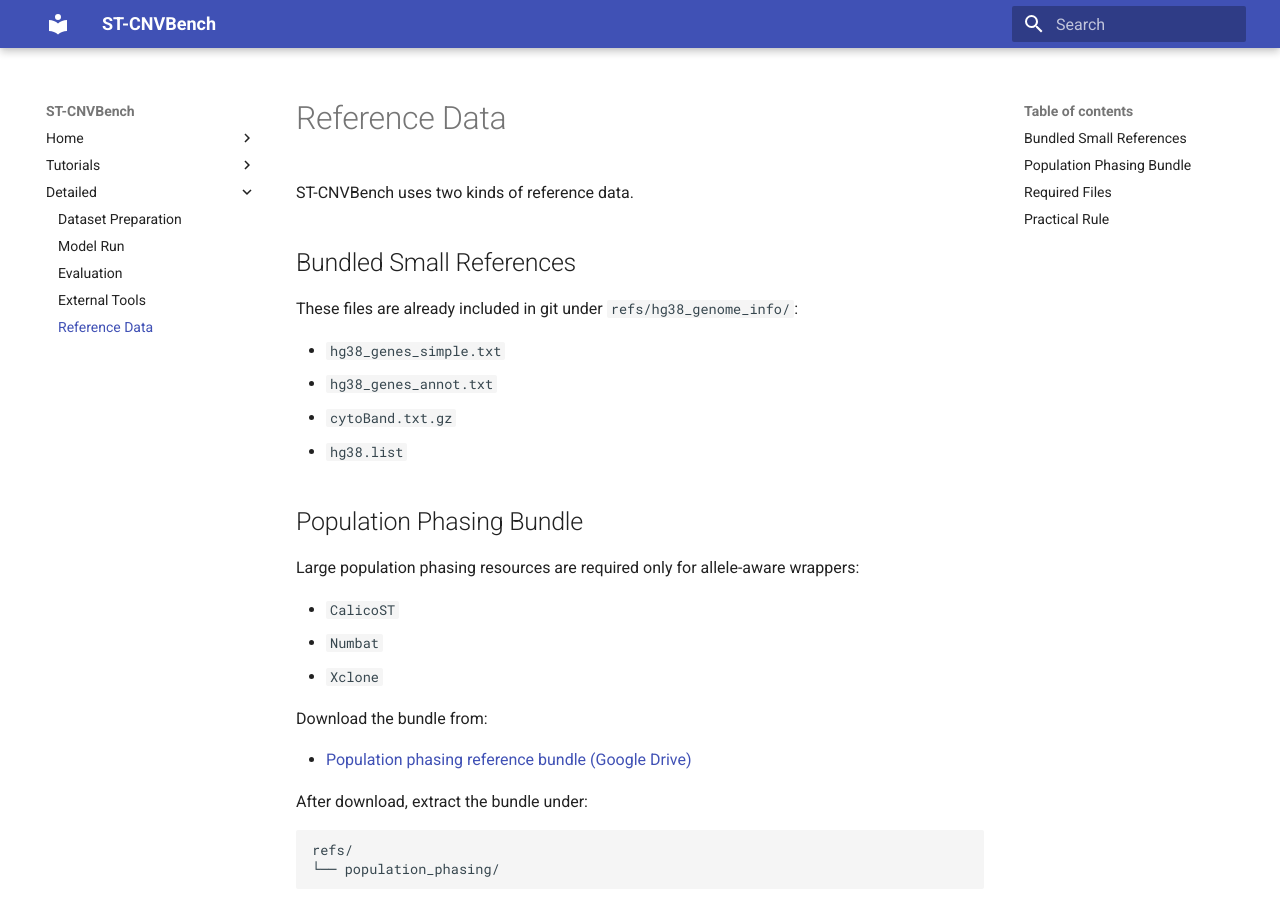
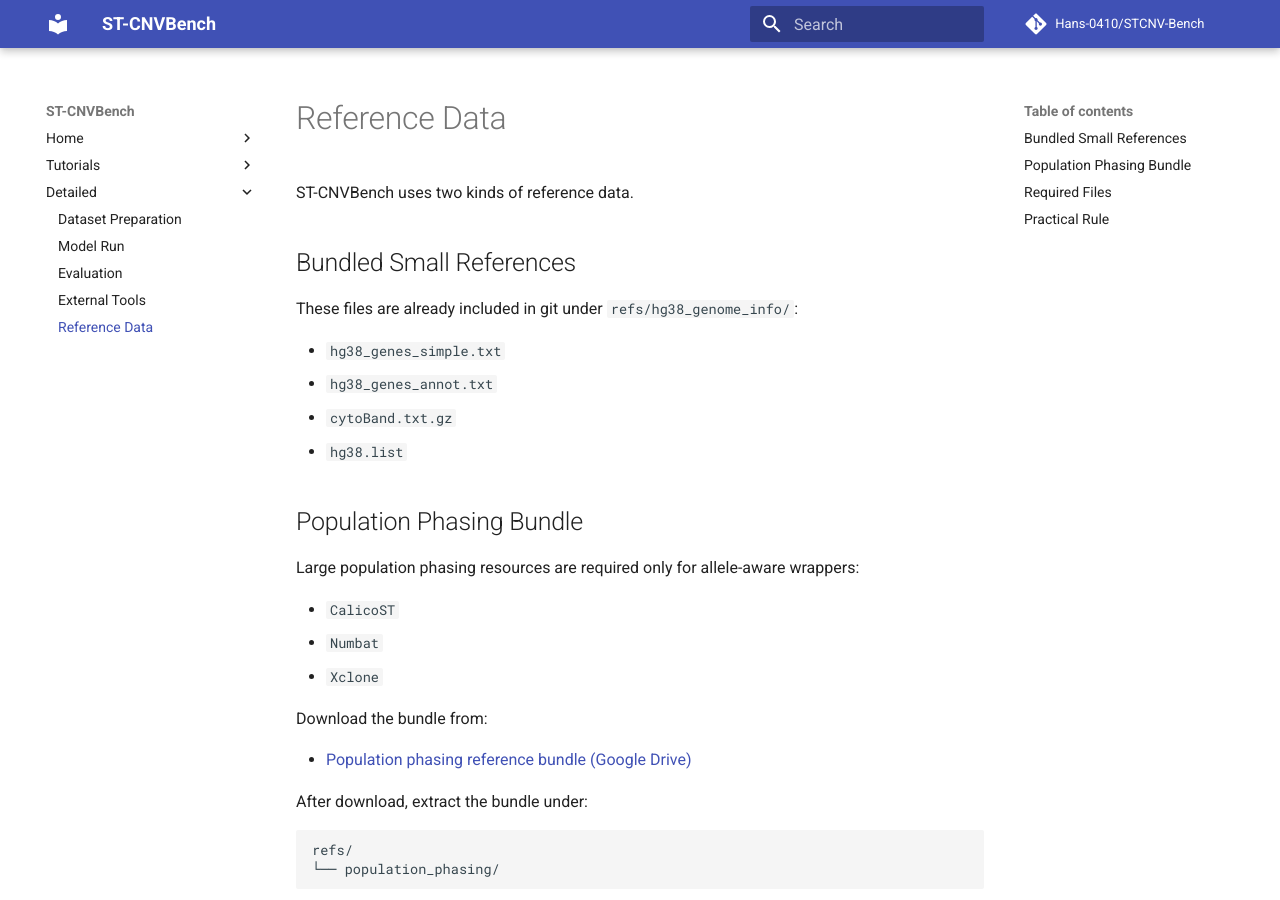
Before and after one commit to YangLabHKUST/ST-CNABench, an MkDocs documentation site: the page built from docs/reference_data.md, in a window 1280 px wide and 900 px high. Built offline with MkDocs 1.6.1 and Material for MkDocs 9.7.7, drawn with Linux system fonts in a browser that asks for light colours; comment, search, counter and statistics services are not loaded.

Commit message:
Add repository link to docs config

```diff
--- a/mkdocs.yml
+++ b/mkdocs.yml
@@ -1,6 +1,8 @@
 site_name: ST-CNVBench
 site_description: Benchmark CNV inference methods on spatial transcriptomics.
 site_url: !ENV [READTHEDOCS_CANONICAL_URL, ""]
+repo_url: https://github.com/Hans-0410/STCNV-Bench
+repo_name: Hans-0410/STCNV-Bench
 docs_dir: docs
 
 theme:
```
